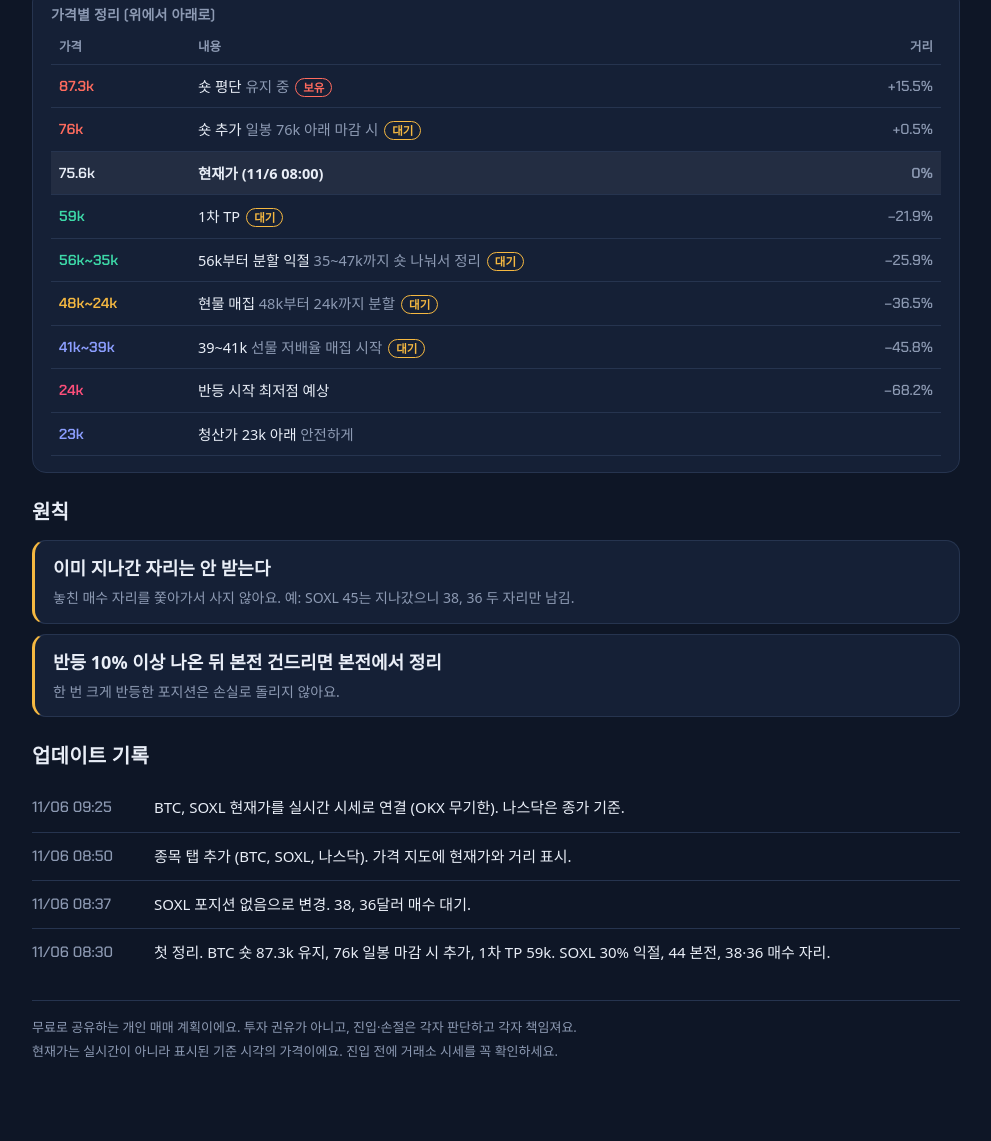
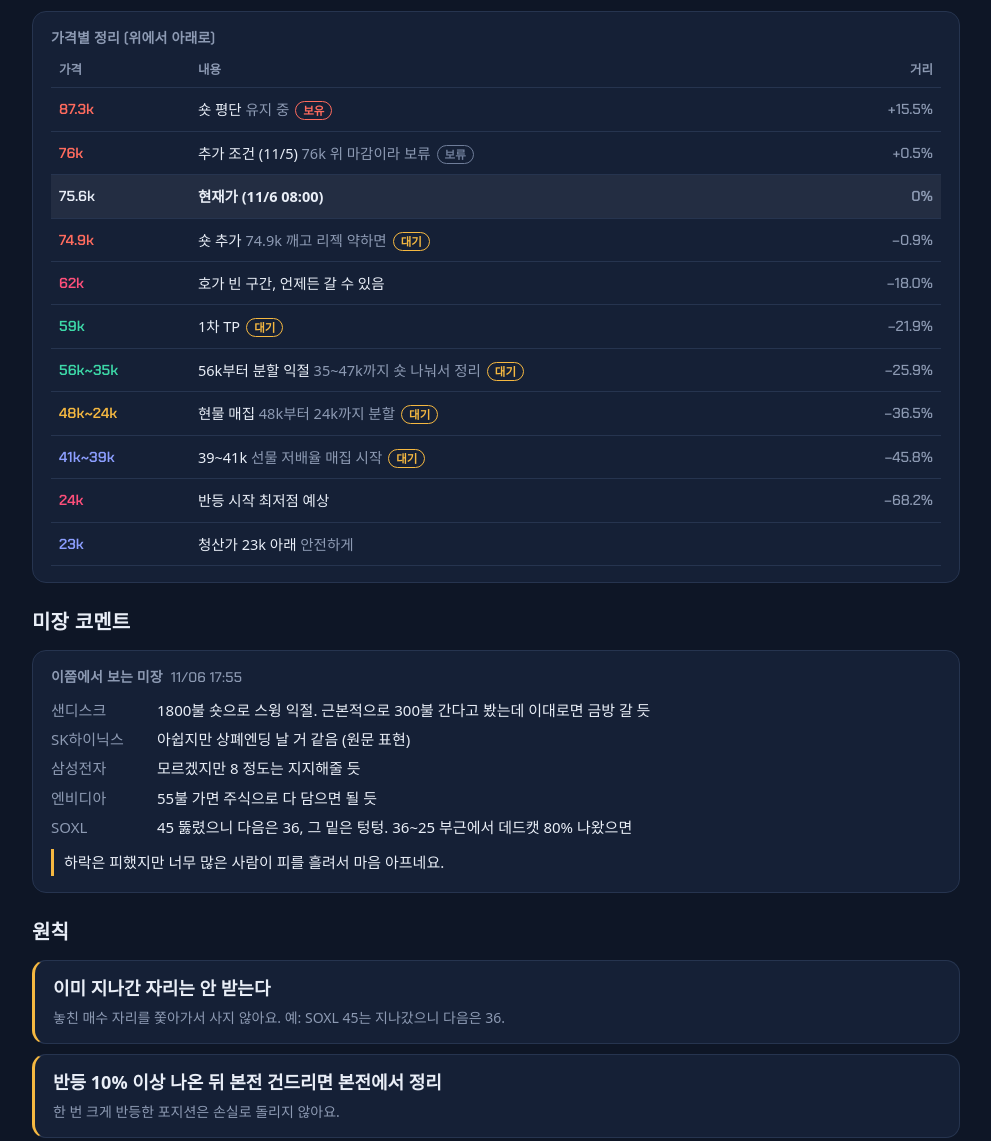
Before and after one commit to kan-plan/kan-plan.github.io, a plain HTML site: page index.html in a window 1280 px wide. Shown: the part 1408-2549 px from the top of the page, without its empty margins (144-1135 px from the left). Before the commit the page ends 2526 px from the top, so only its background shows below. Drawn offline with Linux system fonts and the light colour scheme; a web font is replaced by a local one.

Commit message:
KAN 11/6 update: BTC add-short at 74.9k, SOXL next 36, US stock notes
Co-Authored-By: Claude Opus 5.5 <noreply@anthropic.com>
Claude-Session: https://claude.ai/code/session_01W8W41tWfoTb7Ke5o9eVHd8

```diff
--- a/index.html
+++ b/index.html
@@ -146,6 +146,11 @@ footer { color: var(--muted); font-size: 13px; border-top: 1px solid var(--line)
   <main id="view" style="display:grid;gap:16px"></main>
 
   <section>
+    <h2>미장 코멘트</h2>
+    <div class="card" id="notes"></div>
+  </section>
+
+  <section>
     <h2>원칙</h2>
     <div class="rules" id="rules"></div>
   </section>
@@ -163,7 +168,7 @@ footer { color: var(--muted); font-size: 13px; border-top: 1px solid var(--line)
 
 <script>
 /* ======================= 업데이트는 여기만 고치면 돼요 ======================= */
-const UPDATED = "2026-11-06 09:25";
+const UPDATED = "2026-11-06 18:10";
 
 const ASSETS = [
   {
@@ -172,12 +177,14 @@ const ASSETS = [
     lanes: ["숏 관리", "현물", "선물"],
     summary: {
       title: "BTC", tag: ["숏 유지", "short"], big: "87.3k", bigNote: "숏 평단",
-      rows: [["1차 TP", "59k"], ["분할 익절", "56k부터 35~47k"], ["현물 매집", "48k부터 24k"], ["선물 매집", "39~41k, 저배율"]],
-      next: "일봉이 76k 아래로 마감하면 숏 추가"
+      rows: [["1차 TP", "59k"], ["하방", "호가가 비어 언제든 62k 가능"], ["상방", "위도 비어 있어 올릴 수도 있음"], ["주의", "10.10 같은 급변 항상 염두"]],
+      next: "74.9k 깨고 리젝(되돌림)이 약하면 숏 추가. 어제는 76k 위 마감이라 추가 안 함"
     },
     items: [
       { kind: "level", lane: 1, p: 87300, c: "short", label: "숏 평단", note: "유지 중", st: ["보유", "short"] },
-      { kind: "level", lane: 1, p: 76000, c: "short", dash: true, label: "숏 추가", note: "일봉 76k 아래 마감 시", st: ["대기", "spot"] },
+      { kind: "level", lane: 1, p: 76000, c: "short", dash: true, label: "추가 조건 (11/5)", note: "76k 위 마감이라 보류", gone: true, st: ["보류", "ref"] },
+      { kind: "level", lane: 1, p: 74900, c: "short", dash: true, below: true, label: "숏 추가", note: "74.9k 깨고 리젝 약하면", st: ["대기", "spot"] },
+      { kind: "level", lane: 0, p: 62000, c: "bottom", dash: true, label: "호가 빈 구간, 언제든 갈 수 있음", note: "" },
       { kind: "level", lane: 1, p: 59000, c: "take", label: "1차 TP", note: "", st: ["대기", "spot"] },
       { kind: "band", lane: 1, top: 56000, bot: 35000, c: "take", label: "56k부터 분할 익절", note: "35~47k까지 숏 나눠서 정리", st: ["대기", "spot"] },
       { kind: "band", lane: 2, top: 48000, bot: 24000, c: "spot", label: "현물 매집", note: "48k부터 24k까지 분할", st: ["대기", "spot"] },
@@ -190,22 +197,23 @@ const ASSETS = [
     spark: { key: "BTC", cap: "최근 4일 (1시간봉)" }
   },
   {
-    id: "soxl", name: "SOXL", unit: "$", scale: "log", lo: 33, hi: 70,
+    id: "soxl", name: "SOXL", unit: "$", scale: "log", lo: 22, hi: 72,
     now: { p: 43.92, at: "11/5 미국장 중" }, live: "SOXL-USDT-SWAP",
     lanes: ["매매 계획"],
     summary: {
       title: "SOXL (반도체 3배)", tag: ["매수 대기", "take"], big: "포지션 없음", bigNote: "",
-      rows: [["지난 매매", "30% 익절, 나머지 본전($44) 정리"], ["남은 자리", "$38, $36"], ["원칙", "$36까지만 받음"]],
-      next: "38, 36달러에서 다시 매수 대기"
+      rows: [["지난 매매", "30% 익절, 나머지 본전($44) 정리"], ["다음 자리", "$36. 그 밑은 지지 없음 (텅텅)"], ["기대", "$36~25 부근에서 데드캣 반등 80%"], ["레버리지", "절대 금지"]],
+      next: "45 뚫렸으니 다음은 36달러"
     },
     items: [
       { kind: "level", lane: 0, p: 66.68, c: "ref", ref: true, label: "11/4 종가", note: "11/5 반도체 폭락 직전", noDist: false },
       { kind: "level", lane: 1, p: 45, c: "take", label: "매수 자리", note: "지나감, 안 받음", gone: true, st: ["지나감", "ref"] },
       { kind: "level", lane: 1, p: 44, c: "short", dash: true, below: true, label: "평단·본전", note: "본전에서 정리 완료", st: ["완료", "ref"] },
-      { kind: "level", lane: 1, p: 38, c: "take", label: "매수 자리", note: "", st: ["대기", "take"] },
-      { kind: "level", lane: 1, p: 36, c: "take", label: "마지막 매수 자리", note: "36까지만 받음", below: true, st: ["대기", "take"] }
+      { kind: "level", lane: 1, p: 38, c: "take", dash: true, label: "이전 언급 자리", note: "11/6 글엔 36만 언급", st: ["참고", "ref"] },
+      { kind: "level", lane: 1, p: 36, c: "take", label: "다음 매수 자리", note: "그 밑은 지지 없음", st: ["대기", "take"] },
+      { kind: "band", lane: 1, top: 36, bot: 25, c: "take", label: "36~25 반등 기대", note: "데드캣 80% 나와줬으면", st: ["기대", "take"] }
     ],
-    note: "11/5 반도체지수 −12.25%, SOXL은 장중 −34%까지 빠졌어요"
+    note: "11/5 반도체지수 −12.25%, SOXL은 장중 −34%까지 빠졌어요. 칸: 속슬에 레버리지 끼면 진짜 노답"
   },
   {
     id: "nasdaq", name: "나스닥", unit: "$", scale: "linear", lo: 250, hi: 322,
@@ -226,11 +234,21 @@ const ASSETS = [
 ];
 
 const RULES = [
-  { q: "이미 지나간 자리는 안 받는다", p: "놓친 매수 자리를 쫓아가서 사지 않아요. 예: SOXL 45는 지나갔으니 38, 36 두 자리만 남김." },
-  { q: "반등 10% 이상 나온 뒤 본전 건드리면 본전에서 정리", p: "한 번 크게 반등한 포지션은 손실로 돌리지 않아요." }
+  { q: "이미 지나간 자리는 안 받는다", p: "놓친 매수 자리를 쫓아가서 사지 않아요. 예: SOXL 45는 지나갔으니 다음은 36." },
+  { q: "반등 10% 이상 나온 뒤 본전 건드리면 본전에서 정리", p: "한 번 크게 반등한 포지션은 손실로 돌리지 않아요." },
+  { q: "하락장 받아먹기(하따)는 절대 레버리지 끼고 받지 않는다", p: "특히 SOXL처럼 이미 3배인 상품에 레버리지를 더 얹는 건 금지." }
 ];
 
+const NOTES = { at: "11/06 17:55", title: "이쯤에서 보는 미장", items: [
+  { k: "샌디스크", v: "1800불 숏으로 스윙 익절. 근본적으로 300불 간다고 봤는데 이대로면 금방 갈 듯" },
+  { k: "SK하이닉스", v: "아쉽지만 상폐엔딩 날 거 같음 (원문 표현)" },
+  { k: "삼성전자", v: "모르겠지만 8 정도는 지지해줄 듯" },
+  { k: "엔비디아", v: "55불 가면 주식으로 다 담으면 될 듯" },
+  { k: "SOXL", v: "45 뚫렸으니 다음은 36, 그 밑은 텅텅. 36~25 부근에서 데드캣 80% 나왔으면" }
+], foot: "하락은 피했지만 너무 많은 사람이 피를 흘려서 마음 아프네요." };
+
 const LOG = [
+  { t: "11/06 18:10", m: "BTC: 76k 위 마감으로 추가 숏 보류, 74.9k 깨고 리젝 약하면 추가. 62k 하방 열림 메모. SOXL 다음 자리 36, 36~25 반등 기대. 미장 코멘트, 레버리지 원칙 추가." },
   { t: "11/06 09:25", m: "BTC, SOXL 현재가를 실시간 시세로 연결 (OKX 무기한). 나스닥은 종가 기준." },
   { t: "11/06 08:50", m: "종목 탭 추가 (BTC, SOXL, 나스닥). 가격 지도에 현재가와 거리 표시." },
   { t: "11/06 08:37", m: "SOXL 포지션 없음으로 변경. 38, 36달러 매수 대기." },
@@ -348,6 +366,9 @@ function niceTicks(a) {
   return out;
 }
 
+$("notes").innerHTML = `<h3>${esc(NOTES.title)} <span class="muted" style="font-weight:500">${esc(NOTES.at)}</span></h3>
+  <ul class="rows">${NOTES.items.map(n => `<li><span>${esc(n.k)}</span><span>${esc(n.v)}</span></li>`).join("")}</ul>
+  <div class="next">${esc(NOTES.foot)}</div>`;
 $("rules").innerHTML = RULES.map(r => `<div class="rule"><q>${esc(r.q)}</q><p>${esc(r.p)}</p></div>`).join("");
 $("log").innerHTML = LOG.map(l => `<li><time>${esc(l.t)}</time><span>${esc(l.m)}</span></li>`).join("");
 
```
